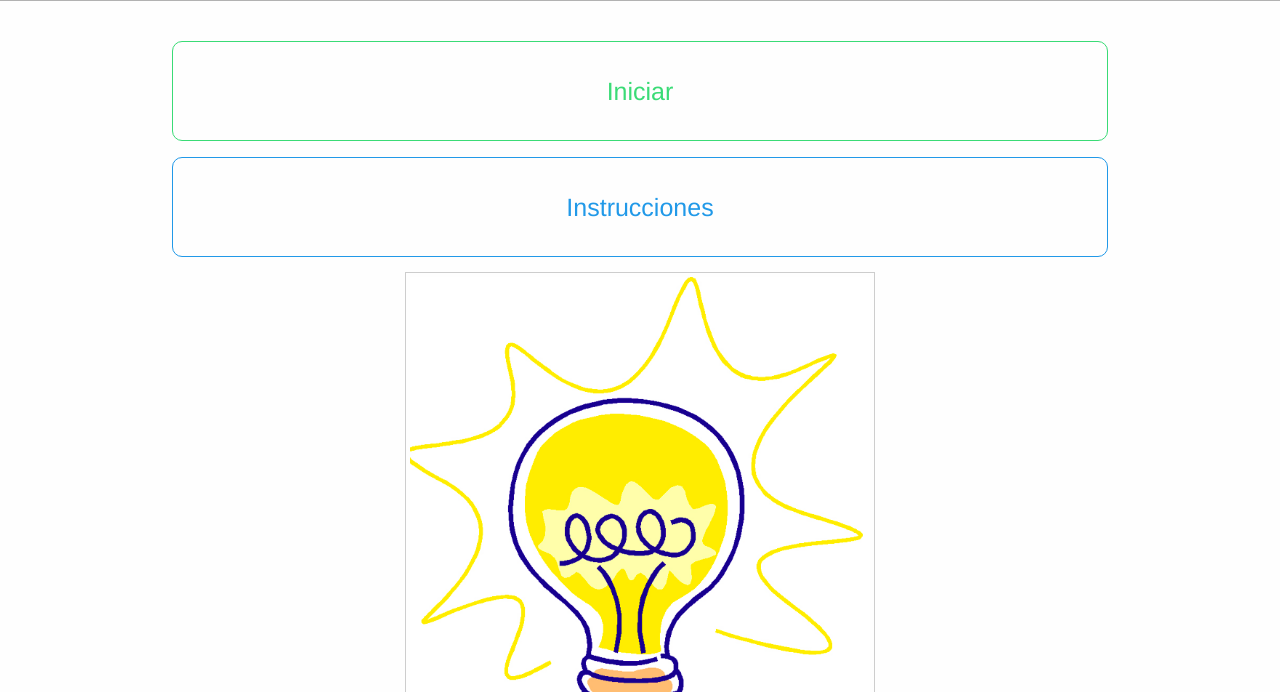
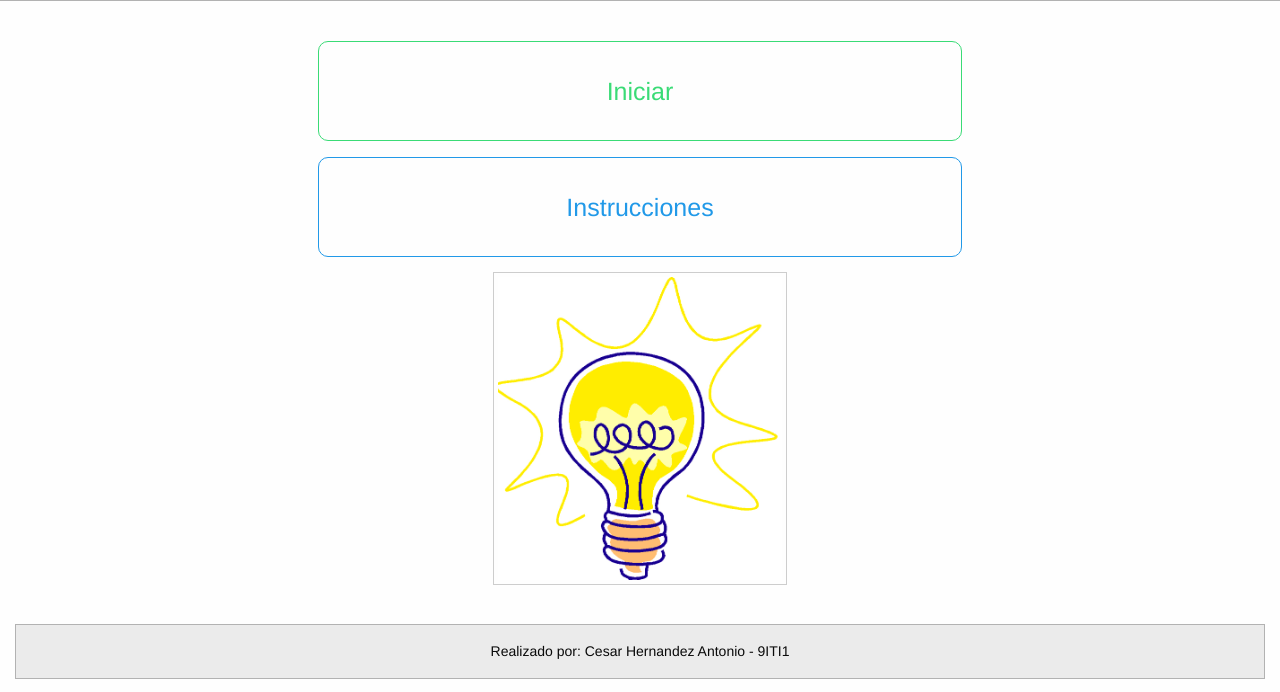
Before and after one commit to Cesarfr/apaga-luces, a plain HTML site: page index.html in a window 1280 px wide. Shown: the part 108-800 px from the top of the page. Drawn offline with Linux system fonts and the light colour scheme.

Commit message:
Cambiado tamanio de los botones de inicio e instrucciones

```diff
--- a/css/style.css
+++ b/css/style.css
@@ -4,12 +4,12 @@
     text-align: center;
 }
 #centro .button {
-    width: 80%;
+    width: 55%;
     height: 100px;
     font-size: 25px;
     border-radius: 10px;
 }
 
 #centro img {
-    width: 40%;
+    width: 25%;
 }
--- a/js/app.js
+++ b/js/app.js
@@ -34,7 +34,7 @@ $(document).ready(function () {
         ctx = canvas.getContext("2d");
         ctx.fillStyle = "#A0A0A0";
         ctx.strokeStyle = "#FFFFFF";
-        var val = $("#opciones").val()
+        var val = $("#opciones").val();
         $("#centro").addClass("hide");
         $("#tablero").removeClass("hide");
         var gb = new ApagaLuces(parseInt(val));
```
